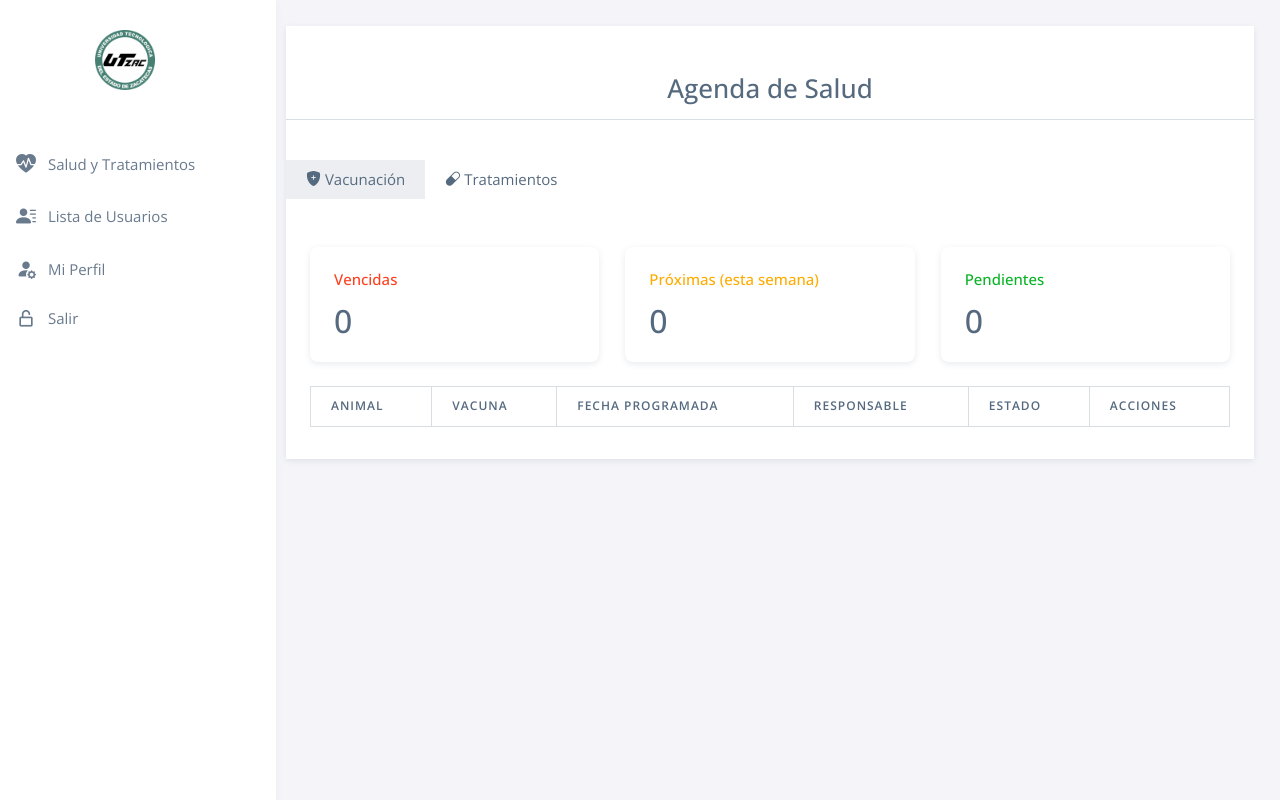
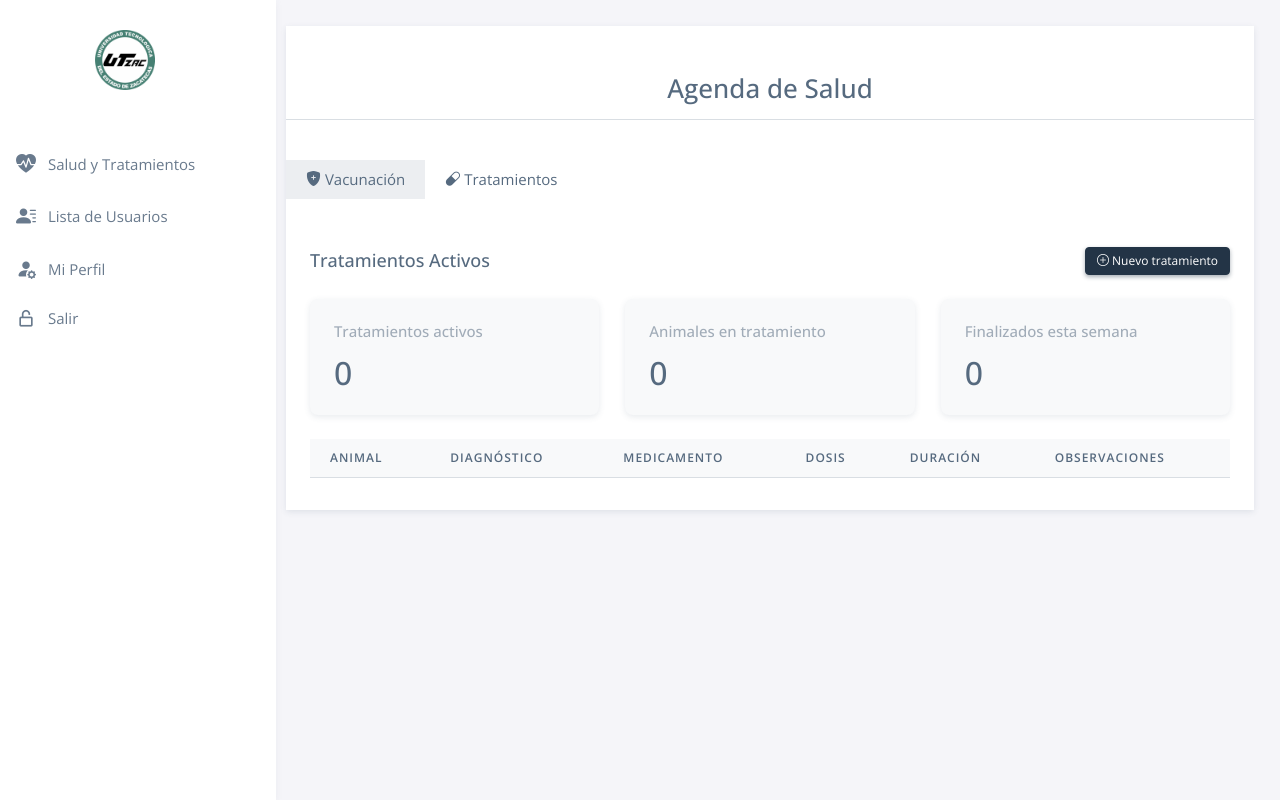
Before and after one commit to tenajesus/BovinaTech, a Flask app: template my-app/templates/salud/agenda_salud.html in a window 1280 px wide, after a click on "Tratamientos". Run offline with Flask 3, Linux system fonts and the light colour scheme; the visitor is signed in with stand-in values (Sample User, id 1); tables that the repository leaves empty hold one stand-in row (values such as "Sample post"); the template is opened without the code that fills it: most values are stand-ins (such as "Sample title", 1, 10 or a date in 2020); lists and menus that the app fills with data are empty; some libraries are stand-ins or nearby versions.

Commit message:
feat: Add health agenda page with vaccination and treatment sections.

```diff
--- a/my-app/templates/salud/agenda_salud.html
+++ b/my-app/templates/salud/agenda_salud.html
@@ -75,7 +75,8 @@
                             </thead>
                             <tbody id="tbody-vacunacion">
                                 {% for registro in registros %}
-                                {% if registro.tipo_evento == 'vacunacion' %}
+                                {% if registro.tipo_evento|lower == 'vacunación' or registro.tipo_evento|lower ==
+                                'vacunacion' %}
                                 <tr>
                                     <td>#{{ registro.arete }}</td>
                                     <td>{{ registro.nombre_item }}</td>
@@ -106,68 +107,78 @@
                 <!-- Tab de Tratamientos -->
                 <div class="tab-pane fade" id="tratamientos" role="tabpanel" aria-labelledby="tratamientos-tab">
 
+                    <div class="d-flex justify-content-between align-items-center mb-4">
+                        <h5 class="mb-0">Tratamientos Activos</h5>
+                        <button class="btn btn-dark btn-sm">
+                            <i class="bi bi-plus-circle"></i> Nuevo tratamiento
+                        </button>
+                    </div>
+
                     <!-- Cards de Estadísticas -->
                     <div class="row mb-4">
                         <div class="col-md-4">
-                            <div class="card bg-danger-subtle border-0">
+                            <div class="card border-0" style="background-color: #f8f9fa;">
                                 <div class="card-body">
-                                    <h6 class="text-danger">Vencidas</h6>
-                                    <h2 class="mb-0" id="vencidas-tratamiento">0</h2>
+                                    <h6 class="text-muted">Tratamientos activos</h6>
+                                    <h2 class="mb-0" id="tratamientos-activos">0</h2>
                                 </div>
                             </div>
                         </div>
                         <div class="col-md-4">
-                            <div class="card bg-warning-subtle border-0">
+                            <div class="card border-0" style="background-color: #f8f9fa;">
                                 <div class="card-body">
-                                    <h6 class="text-warning">Próximas (esta semana)</h6>
-                                    <h2 class="mb-0" id="proximas-tratamiento">0</h2>
+                                    <h6 class="text-muted">Animales en tratamiento</h6>
+                                    <h2 class="mb-0" id="animales-tratamiento">0</h2>
                                 </div>
                             </div>
                         </div>
                         <div class="col-md-4">
-                            <div class="card bg-primary-subtle border-0">
+                            <div class="card border-0" style="background-color: #f8f9fa;">
                                 <div class="card-body">
-                                    <h6 class="text-primary">Pendientes</h6>
-                                    <h2 class="mb-0" id="pendientes-tratamiento">0</h2>
+                                    <h6 class="text-muted">Finalizados esta semana</h6>
+                                    <h2 class="mb-0" id="finalizados-semana">0</h2>
                                 </div>
                             </div>
                         </div>
                     </div>
 
                     <!-- Tabla de Tratamientos -->
-                    <div class="table-responsive text-nowrap table-hover">
-                        <table class="table table-striped table-bordered" id="tabla-tratamientos">
-                            <thead>
+                    <div class="table-responsive text-nowrap">
+                        <table class="table table-hover" id="tabla-tratamientos">
+                            <thead style="background-color: #f8f9fa;">
                                 <tr>
                                     <th>Animal</th>
-                                    <th>Vacuna</th>
-                                    <th>Fecha programada</th>
-                                    <th>Responsable</th>
-                                    <th>Estado</th>
-                                    <th>Acciones</th>
+                                    <th>Diagnóstico</th>
+                                    <th>Medicamento</th>
+                                    <th>Dosis</th>
+                                    <th>Duración</th>
+                                    <th>Observaciones</th>
                                 </tr>
                             </thead>
                             <tbody id="tbody-tratamientos">
                                 {% for registro in registros %}
-                                {% if registro.tipo_evento == 'tratamiento' %}
+                                {% if registro.tipo_evento|lower == 'tratamiento' or registro.tipo_evento|lower ==
+                                'desparasitación' or registro.tipo_evento|lower == 'desparasitacion' %}
                                 <tr>
-                                    <td>#{{ registro.arete }}</td>
+                                    <td><strong>#{{ registro.arete }}</strong></td>
+                                    <td>{{ registro.tipo_evento }}</td>
                                     <td>{{ registro.nombre_item }}</td>
-                                    <td>{{ registro.fecha_programada }}</td>
-                                    <td>{{ registro.responsable }}</td>
+                                    <td>{{ registro.dosis if registro.dosis else '-' }}</td>
                                     <td>
-                                        {% if registro.estado == 'Vencida' %}
-                                        <span class="badge bg-danger">Vencida</span>
-                                        {% elif registro.estado == 'Próxima' %}
-                                        <span class="badge bg-warning">Próxima</span>
+                                        {% if registro.dias_retiro %}
+                                        {{ registro.dias_retiro }} días
                                         {% else %}
-                                        <span class="badge bg-primary">Pendiente</span>
+                                        -
                                         {% endif %}
                                     </td>
                                     <td>
-                                        <button class="btn btn-dark btn-sm">
-                                            Registrar aplicación
-                                        </button>
+                                        <small class="text-muted">
+                                            {% if registro.ingrediente_activo %}
+                                            {{ registro.ingrediente_activo }}
+                                            {% else %}
+                                            Responsable: {{ registro.responsable }}
+                                            {% endif %}
+                                        </small>
                                     </td>
                                 </tr>
                                 {% endif %}
```
